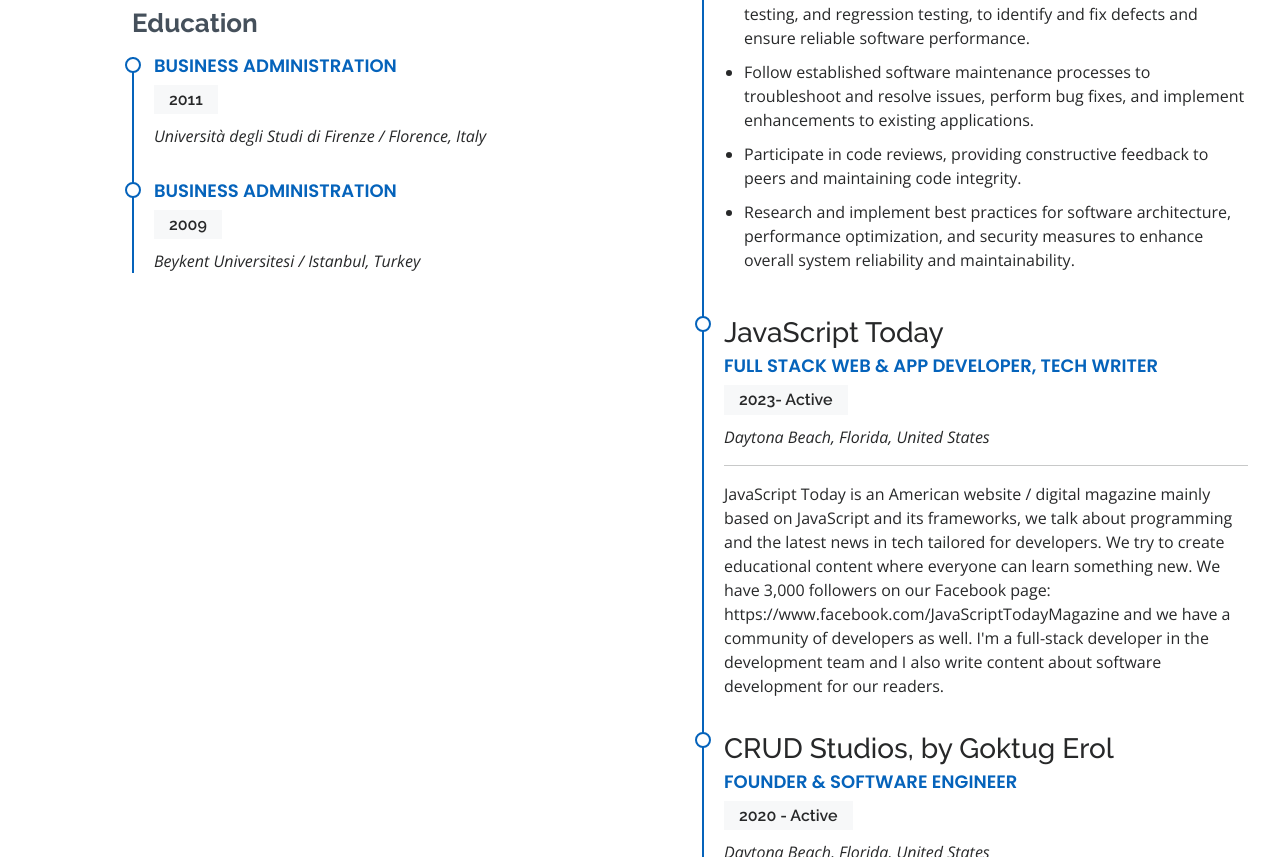
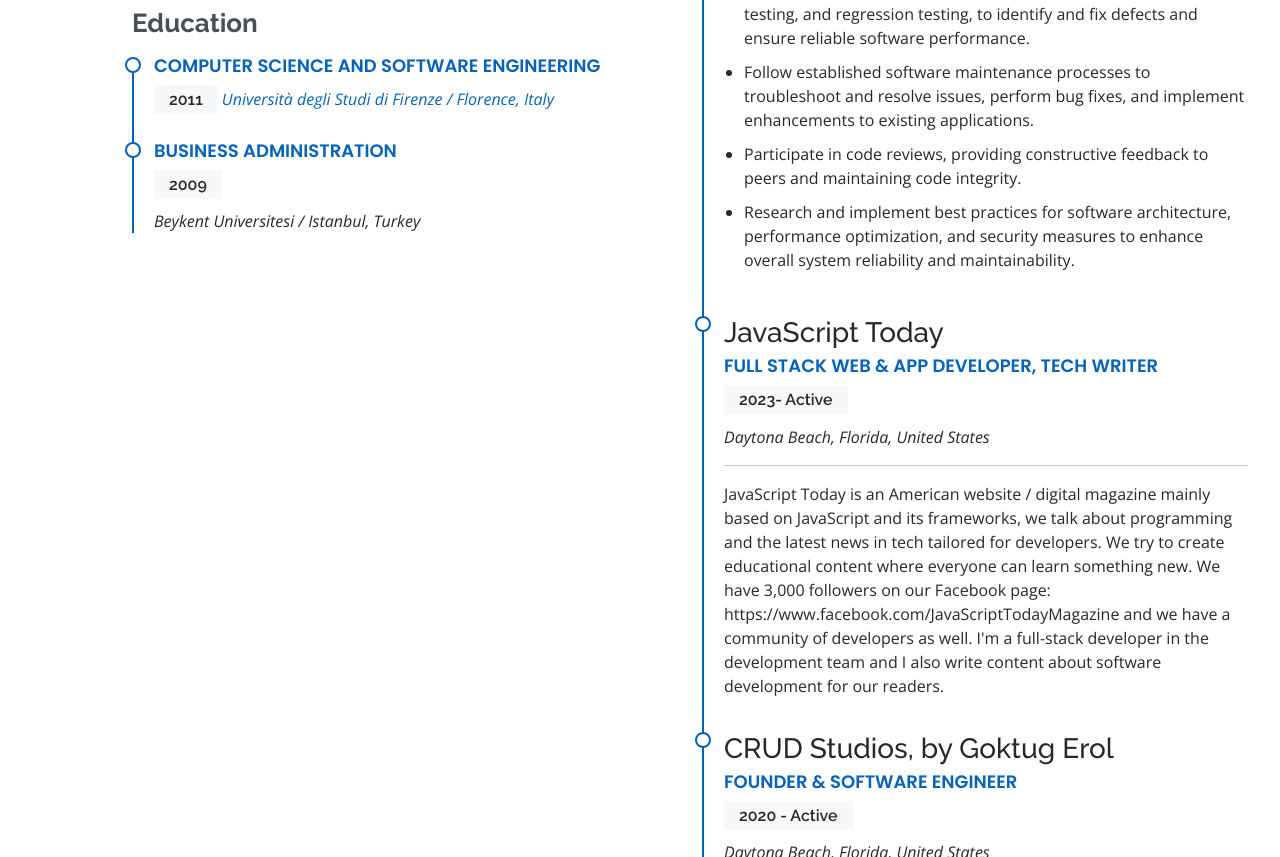
Before and after one commit to goktugerol-dev/goktugerol-dev.github-old-io, a plain HTML site: page index.html in a window 1280 px wide. Shown: the part 4976-5833 px from the top of the page. Drawn offline with nearby package versions, Linux system fonts and the light colour scheme.

Commit message:
Update index.html

```diff
--- a/index.html
+++ b/index.html
@@ -592,9 +592,9 @@
 
               <h3 class="resume-title">Education</h3>
               <div class="resume-item">
-                <h4>Business Administration</h4>
+                <h4>Computer Science and Software Engineering</h4>
                 <h5>2011</h5>
-                <p><em>Università degli Studi di Firenze / Florence, Italy</em></p>
+                <a href="https://www.ing-inm.unifi.it/#"><em>Università degli Studi di Firenze / Florence, Italy</em></a>
 
               </div>
               <div class="resume-item">
```
